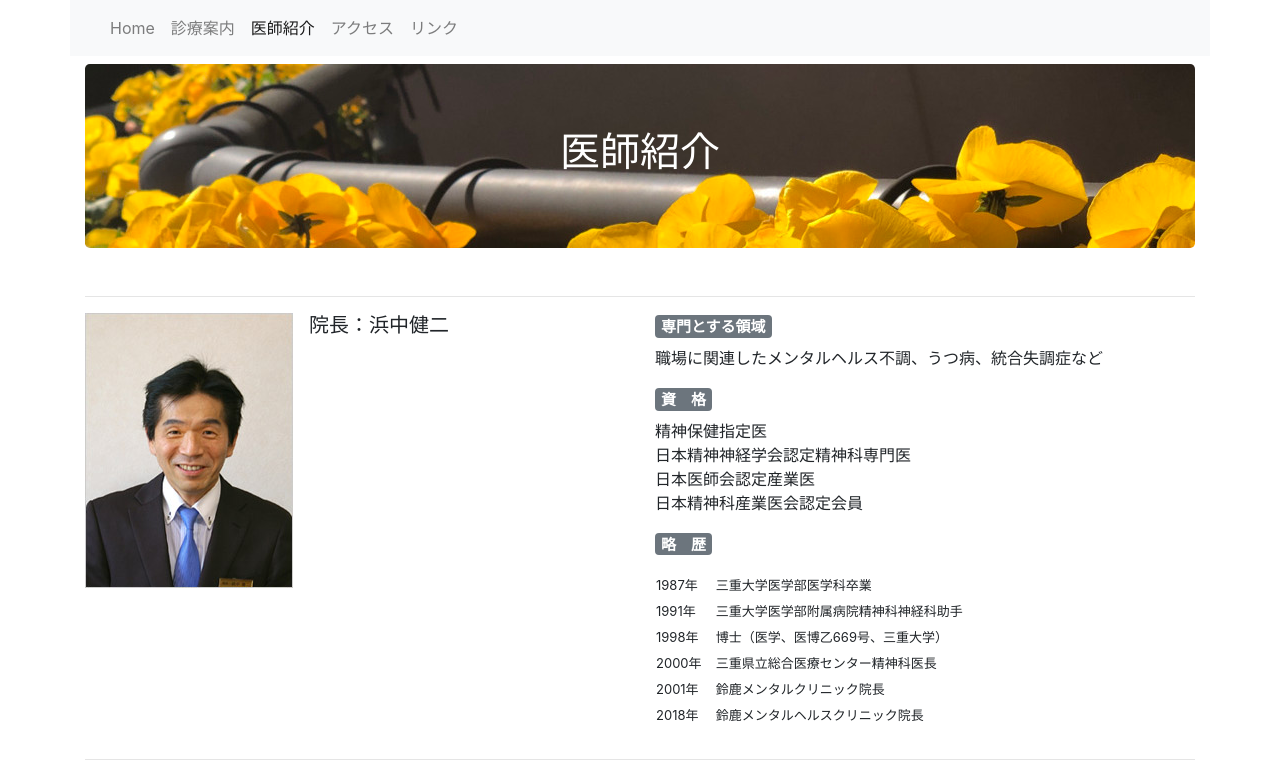
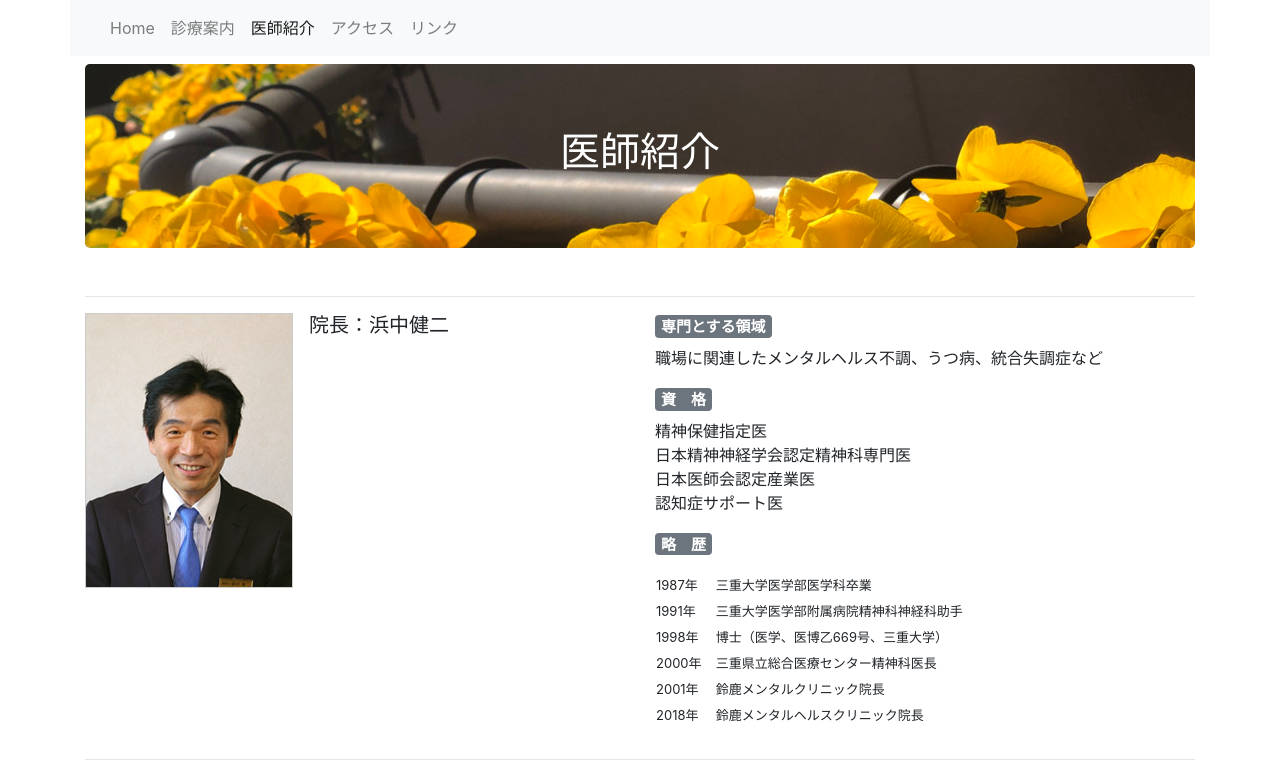
Before and after one commit to kentahama/suzumen.com, a plain HTML site: page doctors.html in a window 1280 px wide. Shown: the top 773 px of the page. Drawn offline with nearby package versions, Linux system fonts and the light colour scheme.

Commit message:
Update doctors.html

```diff
--- a/doctors.html
+++ b/doctors.html
@@ -62,7 +62,7 @@
           <p>精神保健指定医<br>
             日本精神神経学会認定精神科専門医<br>
             日本医師会認定産業医<br>
-            日本精神科産業医会認定会員</p>
+            認知症サポート医</p>
           <h5><span class="badge badge-secondary">略　歴</span></h5>
           <p>
             <table border="0">
```
